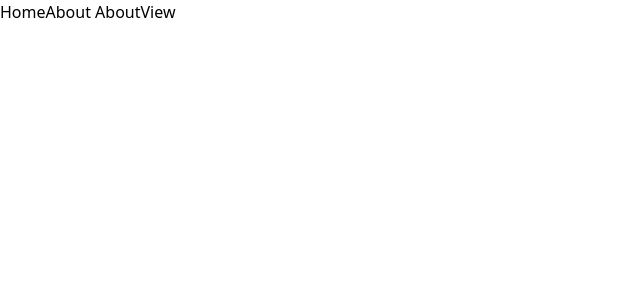
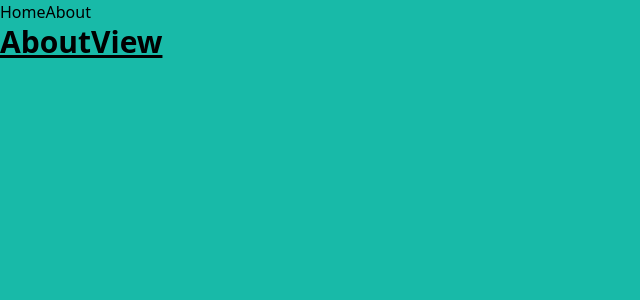
Before and after one commit to Bvanoo/holicow, a Vue app: page /about in a window 1280 px wide. Shown: the top 300 px of the page, without its empty margins (0-640 px from the left). Built offline with nearby package versions, Linux system fonts and the light colour scheme; the HTML template or start-up script is replaced by a standard one.

Commit message:
create basic normalizer + variables with the main color and using it on the body.
add tailwind class on the about view

```diff
--- /dev/null
+++ b/src/assets/_normalizer.css
@@ -0,0 +1,7 @@
+*,
+*::before,
+*::after {
+    box-sizing: border-box;
+    margin: 0;
+    padding: 0;
+}
--- /dev/null
+++ b/src/assets/_variables.css
@@ -0,0 +1,3 @@
+:root {
+    --main_color: #18baa8;
+}
--- a/src/assets/main.css
+++ b/src/assets/main.css
@@ -1 +1,7 @@
 @import "tailwindcss";
+@import "./_normalizer.css";
+@import "./_variables.css";
+
+body {
+    background-color: var(--main_color)
+}
--- a/src/router/index.ts
+++ b/src/router/index.ts
@@ -15,9 +15,10 @@ const router = createRouter({
       path: '/about',
       component: AboutView,
     },
+    //Capture de toutes les routes non définies
     {
-      path: '/:catchAll(.*)', // Capture toutes les routes non définies
-      redirect: '/', // Redirige vers la route home
+      path: '/:catchAll(.*)',
+      redirect: '/',
     },
   ],
 })
--- a/src/views/AboutView.vue
+++ b/src/views/AboutView.vue
@@ -2,5 +2,5 @@
 </script>
 
 <template>
-    AboutView
+    <div class="text-3xl font-bold underline">AboutView</div>
 </template>
```
